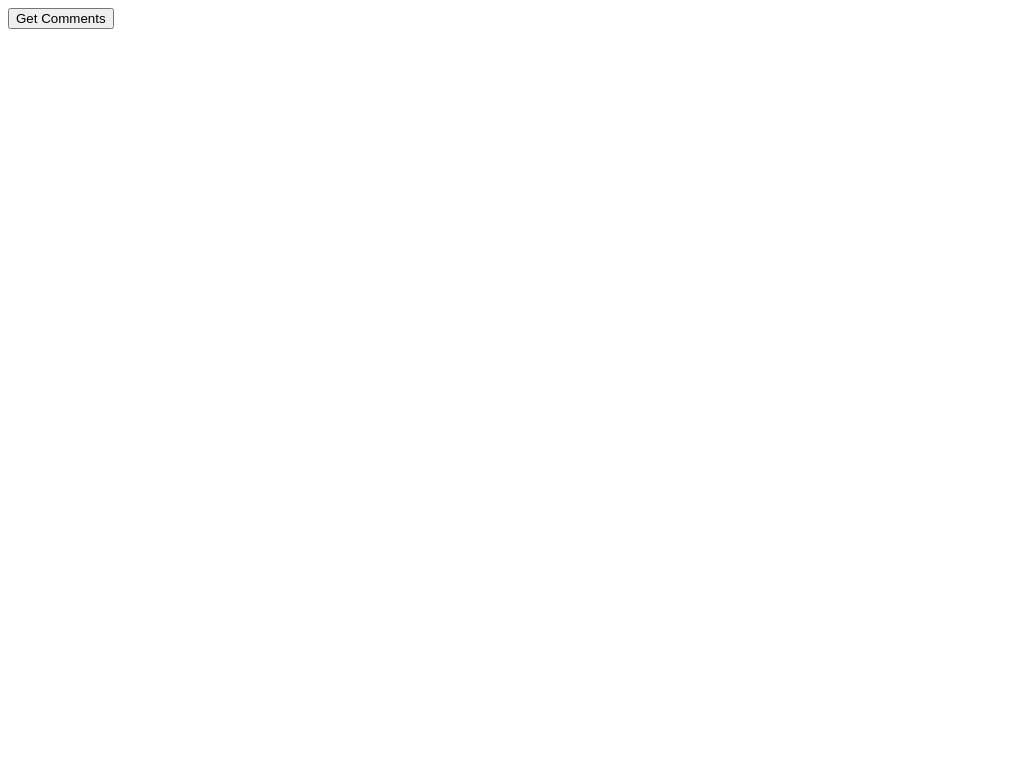
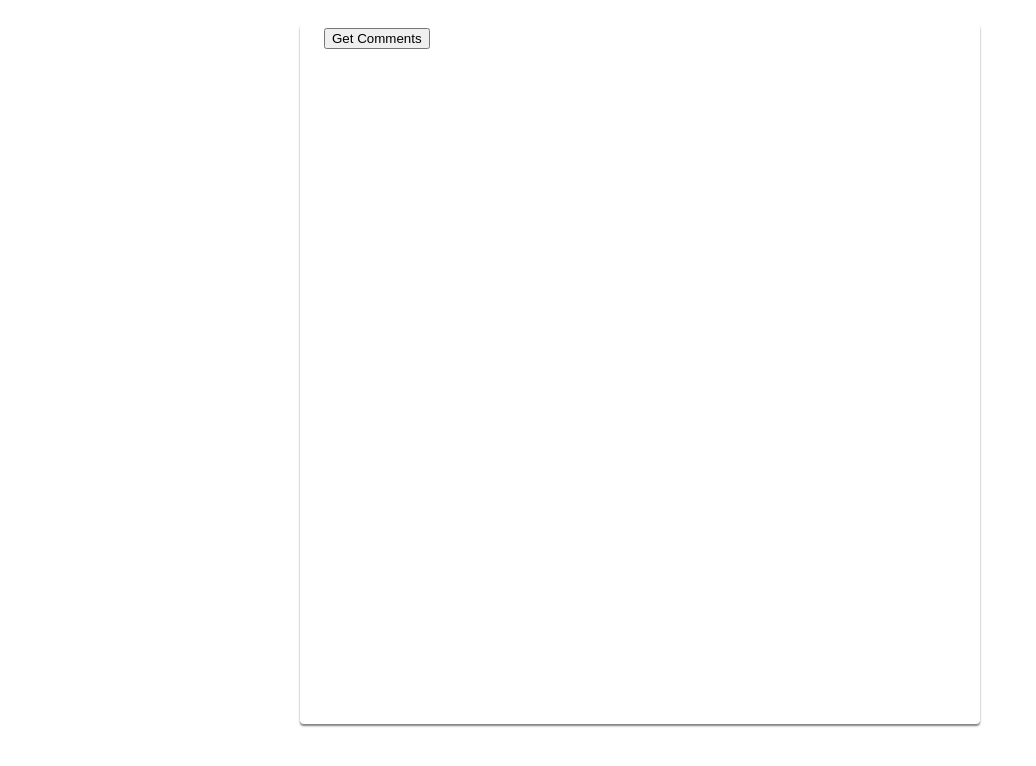
Before and after one commit to joehdodd/react-ssr, a React app: page / in a window 1280 px wide. Shown: the top 766 px of the page, without its empty margins (0-1036 px from the left). Built offline with nearby package versions, Linux system fonts and the light colour scheme; the HTML template or start-up script is replaced by a standard one.

Commit message:
add some styles to make things easier to stare at all day

```diff
--- a/src/client/Html.js
+++ b/src/client/Html.js
@@ -5,7 +5,7 @@ const Html = ({ body }) => `
       <title>React SSR</title>
       <script src='/bundle.js' defer></script>
     </head>
-    <body style="margin:0">
+    <body style="margin: 0; background-color: #f9f9f9">
       <div id="root">${body}</div>
     </body>
   </html>
--- a/src/client/components/container/CommentsContainer.js
+++ b/src/client/components/container/CommentsContainer.js
@@ -1,4 +1,4 @@
-import React, { Component } from 'react';
+import React, { Component, Fragment } from 'react';
 import Comments from '../presentational/Comments';
 
 class CommentsContainer extends Component {
@@ -15,12 +15,7 @@ class CommentsContainer extends Component {
       .then(json => this.setState({ comments: json }));
   };
   render() {
-    return (
-      <span>
-        <button onClick={e => this.getComments(e)}>Get Comments</button>
-        <Comments comments={this.state.comments} />
-      </span>
-    );
+    return <Comments getComments={this.getComments} comments={this.state.comments} />;
   }
 }
 
--- a/src/client/components/presentational/Comments.js
+++ b/src/client/components/presentational/Comments.js
@@ -1,9 +1,37 @@
 import React, { Component } from 'react';
 
 const Comments = props => {
-  return !!props.comments ? (
-    <ul>{props.comments.map(comment => <li key={comment.id}>Comment: {comment.body}</li>)}</ul>
-  ) : <span>This didn't work!</span>;
+  const listStyle = {
+    maxWidth: `50%`,
+    margin: `24px auto 0px auto`,
+    height: `calc(100vh - 108px)`,
+    overflowY: `scroll`,
+    backgroundColor: `#fff`,
+    padding: `4px 24px`,
+    borderRadius: `4px`,
+    boxShadow: `0px 2px 2px 0px rgba(0, 0, 0, 0.5)`
+  };
+  const listItemStyle = {
+    height: `30px`,
+    borderBottom: `1px solid #d1d1d1`,
+    marginBottom: `10px`
+  };
+  return (
+    <div style={listStyle}>
+      <button onClick={e => props.getComments(e)}>Get Comments</button>
+      {!!props.comments ? (
+        <ul style={{listStyle: `none`, padding: `0px`}}>
+          {props.comments.map(comment => (
+            <li key={comment.id} style={listItemStyle}>
+              Comment: {comment.name}
+            </li>
+          ))}
+        </ul>
+      ) : (
+        <span>This didn't work!</span>
+      )}
+    </div>
+  );
 };
 
 export default Comments;
```
